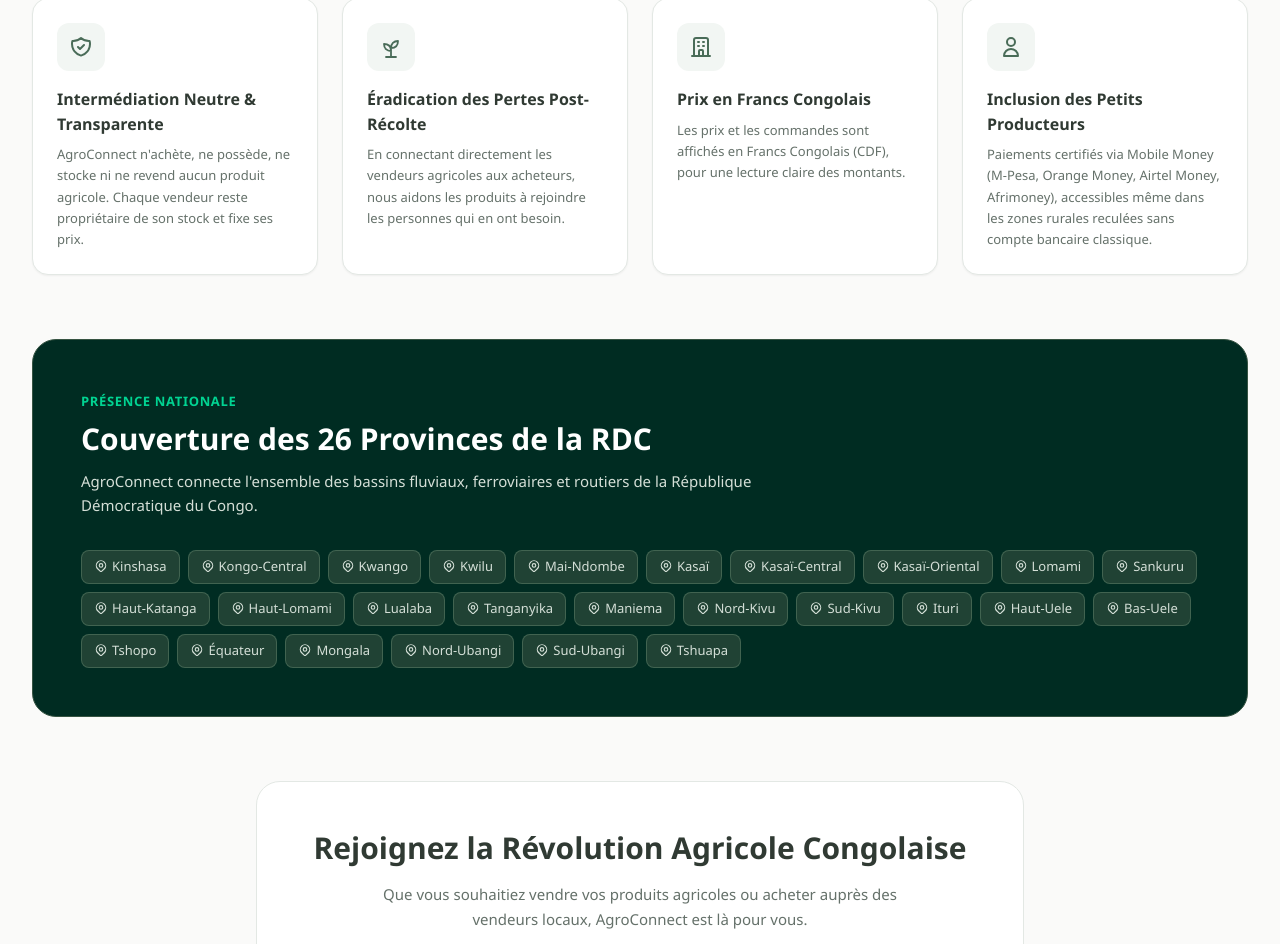
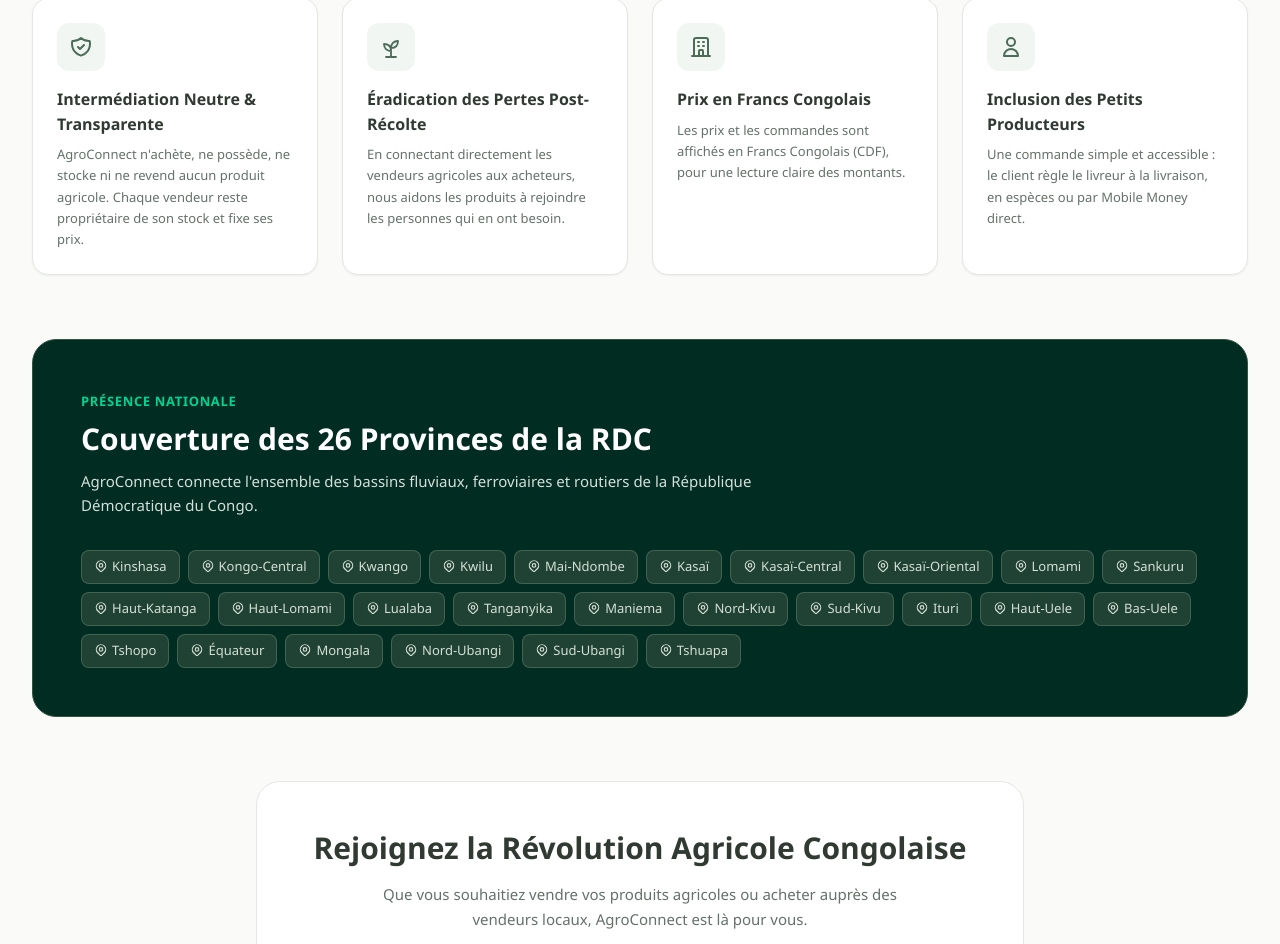
Before and after one commit to Dav27-tech/agroconnect, a Next.js app in the folder frontend/: page /a-propos in a window 1280 px wide. Shown: the part 968-1912 px from the top of the page. Built offline with nearby package versions, Linux system fonts and the light colour scheme; no server answers.

Commit message:
update description for 'Inclusion des Petits Producteurs' in AboutPage component

```diff
--- a/frontend/src/app/a-propos/page.tsx
+++ b/frontend/src/app/a-propos/page.tsx
@@ -32,7 +32,7 @@ export default function AboutPage() {
       title: 'Inclusion des Petits Producteurs',
       icon: <IconUser className="w-6 h-6" aria-hidden="true" />,
       description:
-        'Paiements certifiés via Mobile Money (M-Pesa, Orange Money, Airtel Money, Afrimoney), accessibles même dans les zones rurales reculées sans compte bancaire classique.',
+        'Une commande simple et accessible : le client règle le livreur à la livraison, en espèces ou par Mobile Money direct.',
     },
   ];
 
```
